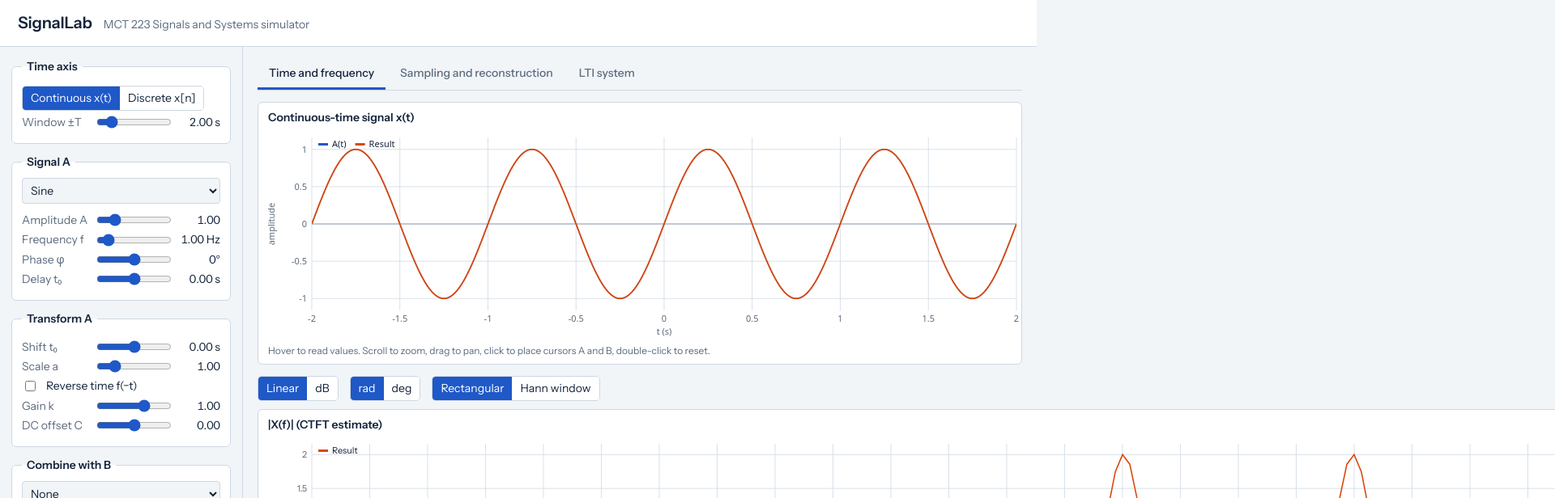
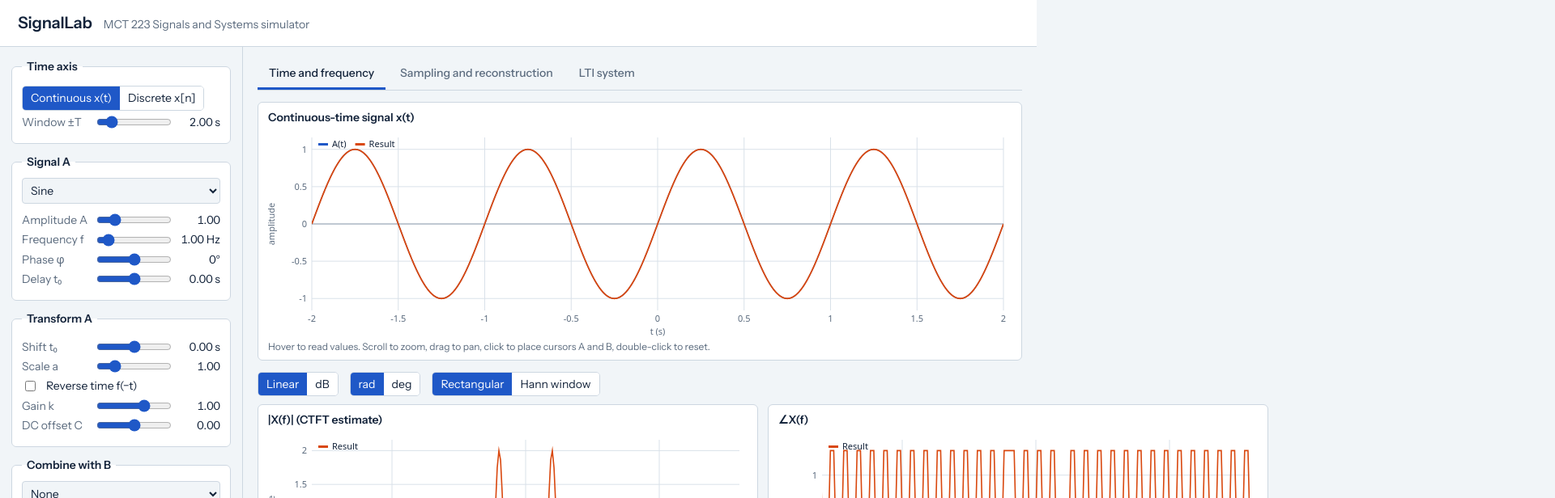
Before and after one commit to not-oliver10/signals-project, a React (Vite) app: page / in a window 1280 px wide. Shown: the top 616 px of the page at 81% size, 1920 px wide, since content can reach past the window. Built offline with nearby package versions, Linux system fonts and the light colour scheme.

Commit message:
Update SignalPlotter.tsx

```diff
--- a/src/SignalPlotter.tsx
+++ b/src/SignalPlotter.tsx
@@ -29,7 +29,7 @@ function nearest(t: Trace, x: number): number {
 
 /** Canvas scope: grid, wheel-zoom, drag-pan, hover readout, two click-placed cursors, double-click to reset. */
 export function SignalPlotter({ traces, title, xLabel = 't (s)', yLabel = '', xLog = false, xRange, height = 260 }: Props) {
-  const wrap = useRef<HTMLDivElement>(null), cv = useRef<HTMLCanvasElement>(null);
+  const wrap = useRef<HTMLDivElement>(null), box = useRef<HTMLDivElement>(null), cv = useRef<HTMLCanvasElement>(null);
   const [w, setW] = useState(600);
   const [view, setView] = useState<[number, number] | null>(null);
   const [hover, setHover] = useState<number | null>(null);
@@ -47,13 +47,25 @@ export function SignalPlotter({ traces, title, xLabel = 't (s)', yLabel = '', xL
   }, [traces, xRange?.[0], xRange?.[1], xLog]);
   useEffect(() => { setView(null); setCursors([]); }, [auto[0], auto[1]]);
 
+  const ext = useMemo<[number, number]>(() => {
+    let lo = Infinity, hi = -Infinity;
+    for (const t of traces) for (const x of t.x) { if (xLog && x <= 0) continue; const q = tx(x); if (q < lo) lo = q; if (q > hi) hi = q; }
+    return lo < hi ? [lo, hi] : auto;
+    // eslint-disable-next-line react-hooks/exhaustive-deps
+  }, [traces, xLog, auto]);
+  // keep the view inside the data: can't pan past either end or zoom out beyond the full range
+  const clamp = (a: number, b: number): [number, number] => {
+    const full = ext[1] - ext[0], span = Math.min(Math.max(b - a, full * 1e-3), full);
+    const lo = Math.min(Math.max(a, ext[0]), ext[1] - span);
+    return [lo, lo + span];
+  };
   const v = view ?? auto, pw = w - M.l - M.r, ph = height - M.t - M.b;
   const px2x = (px: number) => v[0] + ((px - M.l) / pw) * (v[1] - v[0]);
 
   useEffect(() => {
-    const el = wrap.current; if (!el) return;
-    const ro = new ResizeObserver(() => setW(Math.max(280, el.clientWidth)));
-    ro.observe(el); setW(Math.max(280, el.clientWidth));
+    const el = box.current; if (!el) return;
+    const ro = new ResizeObserver(() => setW(Math.max(200, Math.floor(el.clientWidth))));
+    ro.observe(el); setW(Math.max(200, Math.floor(el.clientWidth)));
     return () => ro.disconnect();
   }, []);
 
@@ -63,11 +75,11 @@ export function SignalPlotter({ traces, title, xLabel = 't (s)', yLabel = '', xL
       e.preventDefault();
       const rect = c.getBoundingClientRect(), f = Math.exp(e.deltaY * 0.0015);
       const cur = view ?? auto, vx = cur[0] + ((e.clientX - rect.left - M.l) / pw) * (cur[1] - cur[0]);
-      setView([vx - (vx - cur[0]) * f, vx + (cur[1] - vx) * f]);
+      setView(clamp(vx - (vx - cur[0]) * f, vx + (cur[1] - vx) * f));
     };
     c.addEventListener('wheel', onWheel, { passive: false });
     return () => c.removeEventListener('wheel', onWheel);
-  }, [view, auto, pw]);
+  }, [view, auto, pw, ext]);
 
   // ---- drawing ----
   useEffect(() => {
@@ -147,16 +159,16 @@ export function SignalPlotter({ traces, title, xLabel = 't (s)', yLabel = '', xL
   return (
     <figure className="plot" ref={wrap}>
       {title && <figcaption>{title}</figcaption>}
-      <canvas ref={cv} style={{ width: w, height, touchAction: 'none', cursor: drag.current ? 'grabbing' : 'crosshair' }}
+      <div ref={box} className="cv"><canvas ref={cv} style={{ display: 'block', width: w, height, touchAction: 'none', cursor: drag.current ? 'grabbing' : 'crosshair' }}
         onPointerDown={(e) => { cv.current!.setPointerCapture(e.pointerId); drag.current = { px: pos(e), v, moved: false }; }}
         onPointerMove={(e) => {
           const px = pos(e), d = drag.current;
-          if (d && Math.abs(px - d.px) > 3) { d.moved = true; const dv = ((px - d.px) / pw) * (d.v[1] - d.v[0]); setView([d.v[0] - dv, d.v[1] - dv]); }
+          if (d && Math.abs(px - d.px) > 3) { d.moved = true; const dv = ((px - d.px) / pw) * (d.v[1] - d.v[0]); setView(clamp(d.v[0] - dv, d.v[1] - dv)); }
           setHover(px2x(px));
         }}
         onPointerUp={(e) => { const d = drag.current; drag.current = null; if (d && !d.moved) setCursors((c) => (c.length >= 2 ? [px2x(pos(e))] : [...c, px2x(pos(e))])); }}
         onPointerLeave={() => setHover(null)}
-        onDoubleClick={() => { setView(null); setCursors([]); }} />
+        onDoubleClick={() => { setView(null); setCursors([]); }} /></div>
       <div className="readout">
         {hover != null ? readout(hover) : 'Hover to read values. Scroll to zoom, drag to pan, click to place cursors A and B, double-click to reset.'}
         {cursors.length === 2 && <b>   Δx = {fmt(ix(cursors[1]) - ix(cursors[0]))}</b>}
```
